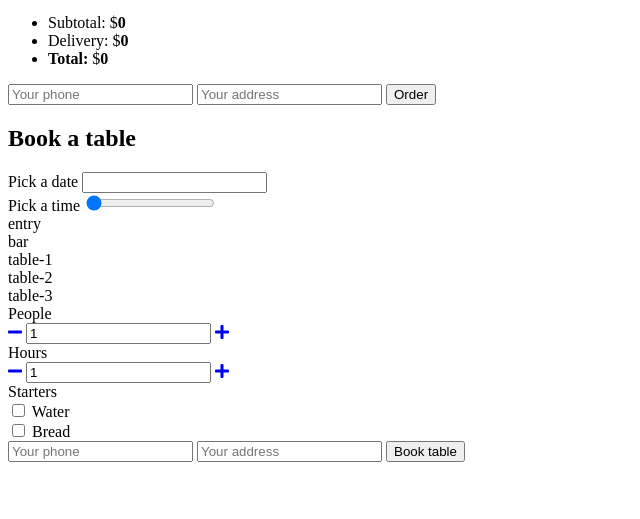
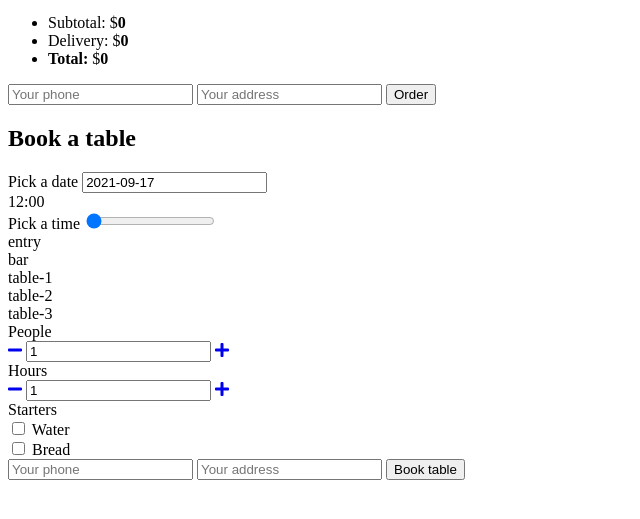
Before and after one commit to ponurrrak/project-pizzeria, a website with bundled scripts: page src/index.html in a window 1280 px wide. Shown: the part 165-684 px from the top of the page, without its empty margins (0-640 px from the left). Built offline with nearby package versions, Linux system fonts and the light colour scheme; files whose address does not match are found by name.

Commit message:
Add DatePicker & HourPicker classes

```diff
--- a/src/index.html
+++ b/src/index.html
@@ -7,6 +7,8 @@
   <title>Pizzeria</title>
   <link href="https://fonts.googleapis.com/css?family=Lato:400,300i,700%7COswald:300,500,700&amp;subset=latin-ext" rel="stylesheet">
   <link href="https://use.fontawesome.com/releases/v5.7.2/css/all.css" rel="stylesheet">
+  <link rel="stylesheet" href="https://cdn.jsdelivr.net/npm/flatpickr/dist/flatpickr.min.css">
+  <link rel="stylesheet" href="vendor/range-slider.min.css">
   <link rel="stylesheet" href="css/style.css">
 </head>
 <body>
@@ -242,6 +244,8 @@
    </script>
 
   <script src="https://cdnjs.cloudflare.com/ajax/libs/handlebars.js/4.1.0/handlebars.min.js"></script>
+  <script src="vendor/range-slider.min.js"></script>
+  <script src="https://cdn.jsdelivr.net/npm/flatpickr"></script>
   <script src="js/app.js" type="module"></script>
 </body>
 </html>
--- a/src/js/components/Booking.js
+++ b/src/js/components/Booking.js
@@ -1,6 +1,8 @@
 import {templates, select} from '../settings.js';
 import utils from '../utils.js';
 import AmountWidget from './AmountWidget.js';
+import DatePicker from './DatePicker.js';
+import HourPicker from './HourPicker.js';
 
 class Booking{
   constructor(element){
@@ -16,7 +18,9 @@ class Booking{
     thisBooking.dom = {
       wrapper: element,
       peopleAmount: element.querySelector(select.booking.peopleAmount),
-      hoursAmount: element.querySelector(select.booking.hoursAmount)
+      hoursAmount: element.querySelector(select.booking.hoursAmount),
+      datePicker: element.querySelector(select.widgets.datePicker.wrapper),
+      hourPicker: element.querySelector(select.widgets.hourPicker.wrapper)
     };
   }
   initWidgets(){
@@ -29,6 +33,8 @@ class Booking{
     thisBooking.hoursAmountWidget.dom.wrapper.addEventListener('updated', function(){
 
     });
+    thisBooking.datePicker = new DatePicker(thisBooking.dom.datePicker);
+    thisBooking.hourPicker = new HourPicker(thisBooking.dom.hourPicker);
   }
 }
 
--- /dev/null
+++ b/src/js/components/DatePicker.js
@@ -0,0 +1,47 @@
+import BaseWidget from './BaseWidget.js';
+import utils from '../utils.js';
+import {select, settings} from '../settings.js';
+
+class DatePicker extends BaseWidget{
+  constructor(wrapper, minDate = new Date()){
+    super(wrapper, utils.dateToStr(minDate));
+    const thisWidget = this;
+    thisWidget.minDate = minDate;
+    thisWidget.maxDate = utils.addDays(thisWidget.minDate, settings.datePicker.maxDaysInFuture);
+    thisWidget.dom.input = thisWidget.dom.wrapper.querySelector(select.widgets.datePicker.input);
+    thisWidget.initPlugin();
+  }
+  initPlugin(){
+    const thisWidget = this;
+    // eslint-disable-next-line no-undef
+    flatpickr(thisWidget.dom.input, {
+      defaultDate: thisWidget.minDate,
+      minDate: thisWidget.minDate,
+      maxDate: thisWidget.maxDate,
+      locale: {
+        firstDayOfWeek: 1
+      },
+      disable: [
+        function(date) {
+          return (date.getDay() === 1);
+        }
+      ],
+      onChange: function(selectedDates, dateStr) {
+        thisWidget.value = dateStr;
+      },
+    });
+  }
+  parseValue(value){
+    return value;
+  }
+
+  isValid(){
+    return true;
+  }
+
+  renderValue(){
+
+  }
+}
+
+export default DatePicker;
--- /dev/null
+++ b/src/js/components/HourPicker.js
@@ -0,0 +1,44 @@
+import BaseWidget from './BaseWidget.js';
+import {select, settings} from '../settings.js';
+import utils from '../utils.js';
+
+class HourPicker extends BaseWidget{
+  constructor(wrapper){
+    super(wrapper, settings.hours.open);
+    const thisWidget = this;
+    thisWidget.initPlugin();
+    thisWidget.value = thisWidget.dom.input.value;
+  }
+
+  getElements(wrapperElement){
+    super.getElements(wrapperElement);
+    const thisWidget = this;
+    thisWidget.dom.input = thisWidget.dom.wrapper.querySelector(select.widgets.hourPicker.input);
+    thisWidget.dom.output = thisWidget.dom.wrapper.querySelector(select.widgets.hourPicker.output);
+  }
+
+  initPlugin(){
+    const thisWidget = this;
+    // eslint-disable-next-line no-undef
+    rangeSlider.create(thisWidget.dom.input);
+    thisWidget.dom.input.addEventListener('input', function(){
+      thisWidget.value = thisWidget.dom.input.value;
+    });
+  }
+
+  parseValue(value){
+    return utils.numberToHour(value);
+  }
+
+  isValid(){
+    return true;
+  }
+
+  renderValue(){
+    const thisWidget = this;
+
+    thisWidget.dom.output.innerHTML = thisWidget.value;
+  }
+}
+
+export default HourPicker;
```
Also changed, not shown: src/vendor/range-slider.min.css (added), src/vendor/range-slider.min.js (added), 1 other file.
